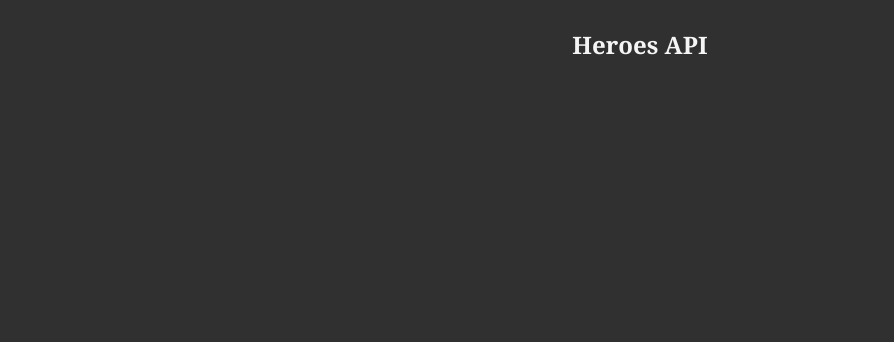
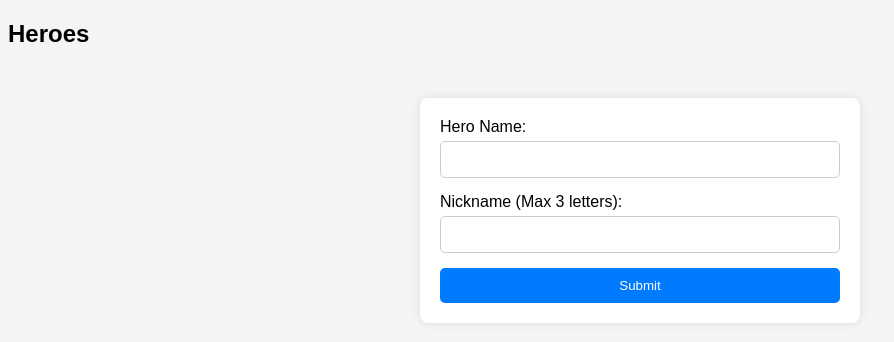
Before and after one commit to Sarmad426/FastAPI, a plain HTML site: page poetry-class/poetryclass/templates/index.html in a window 1280 px wide. Shown: the whole page, without its empty margins (0-894 px from the left). Drawn offline with Linux system fonts and the light colour scheme.

Commit message:
Created a basic form to create heroes

```diff
--- a/poetry-class/poetryclass/static/styles.css
+++ b/poetry-class/poetryclass/static/styles.css
@@ -1,11 +1,42 @@
 body {
-  background-color: rgb(48, 48, 48);
-  color: rgb(245, 245, 245) !important;
-  font-family: Cambria, Cochin, Georgia, Times, "Times New Roman", serif;
+  font-family: Arial, sans-serif;
+  background-color: #f4f4f4;
 }
 
-.container {
-  display: flex;
-  align-items: center;
-  justify-content: center;
+.container form {
+  max-width: 400px;
+  margin: 50px auto;
+  padding: 20px;
+  background-color: #fff;
+  border-radius: 8px;
+  box-shadow: 0px 0px 10px rgba(0, 0, 0, 0.1);
 }
+
+.container label {
+  display: block;
+  margin-bottom: 5px;
+}
+
+.container input[type="text"] {
+  width: 100%;
+  padding: 10px;
+  margin-bottom: 15px;
+  border: 1px solid #ccc;
+  border-radius: 5px;
+  box-sizing: border-box;
+}
+
+.container button {
+  display: block;
+  width: 100%;
+  padding: 10px;
+  background-color: #007bff;
+  color: #fff;
+  border: none;
+  border-radius: 5px;
+  cursor: pointer;
+}
+
+.container button:hover {
+  background-color: #0056b3;
+}
--- a/poetry-class/poetryclass/templates/index.html
+++ b/poetry-class/poetryclass/templates/index.html
@@ -4,11 +4,68 @@
     <meta charset="UTF-8" />
     <meta name="viewport" content="width=device-width, initial-scale=1.0" />
     <title>Heroes API</title>
-    <link rel="stylesheet" href="../static/styles.css" />
+    <!-- <link rel="stylesheet" href="../static/styles.css" /> -->
+    <style>
+      body {
+        font-family: Arial, sans-serif;
+        background-color: #f4f4f4;
+      }
+
+      .container form {
+        max-width: 400px;
+        margin: 50px auto;
+        padding: 20px;
+        background-color: #fff;
+        border-radius: 8px;
+        box-shadow: 0px 0px 10px rgba(0, 0, 0, 0.1);
+      }
+
+      .container label {
+        display: block;
+        margin-bottom: 5px;
+      }
+
+      .container input[type="text"] {
+        width: 100%;
+        padding: 10px;
+        margin-bottom: 15px;
+        border: 1px solid #ccc;
+        border-radius: 5px;
+        box-sizing: border-box;
+      }
+
+      .container button {
+        display: block;
+        width: 100%;
+        padding: 10px;
+        background-color: #007bff;
+        color: #fff;
+        border: none;
+        border-radius: 5px;
+        cursor: pointer;
+      }
+
+      .container button:hover {
+        background-color: #0056b3;
+      }
+    </style>
   </head>
   <body>
     <div class="container">
-      <h2>Heroes API</h2>
+      <h2>Heroes</h2>
+      <form method="post">
+        <label for="heroName">Hero Name:</label>
+        <input type="text" id="heroName" name="heroName" required />
+        <label for="nickname">Nickname (Max 3 letters):</label>
+        <input
+          type="text"
+          id="nickname"
+          name="nickname"
+          maxlength="3"
+          required
+        />
+        <button type="submit">Submit</button>
+      </form>
     </div>
   </body>
 </html>
```
